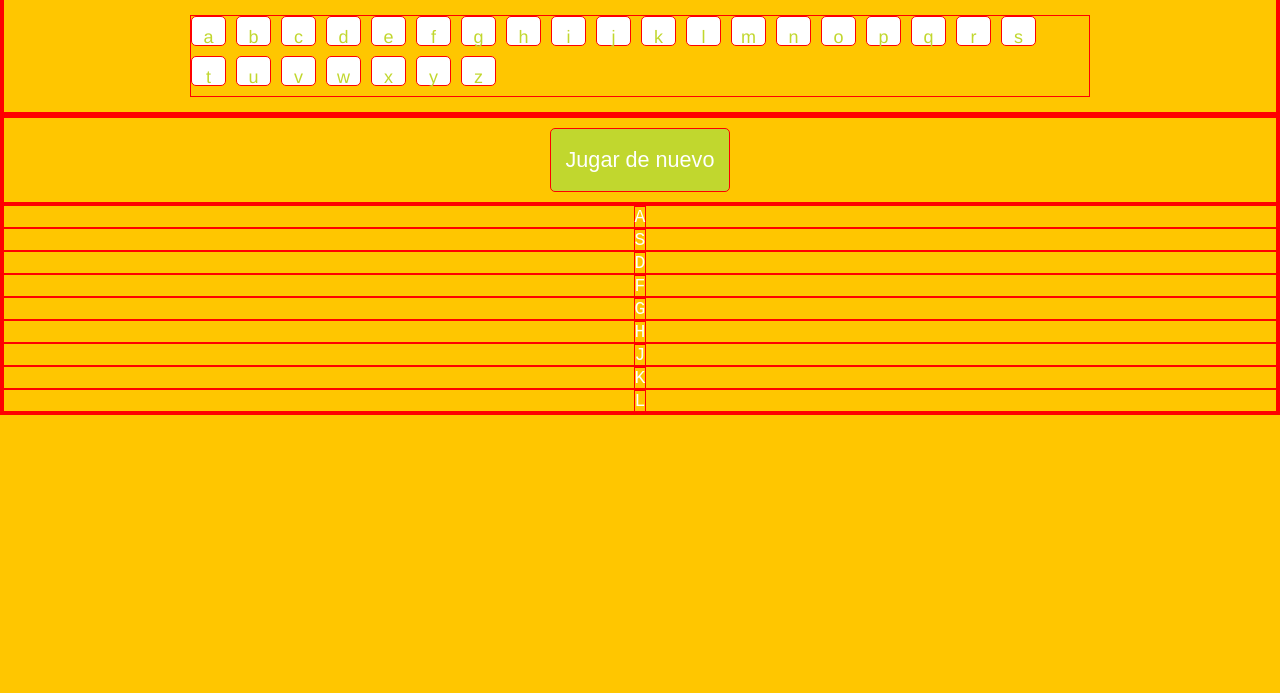
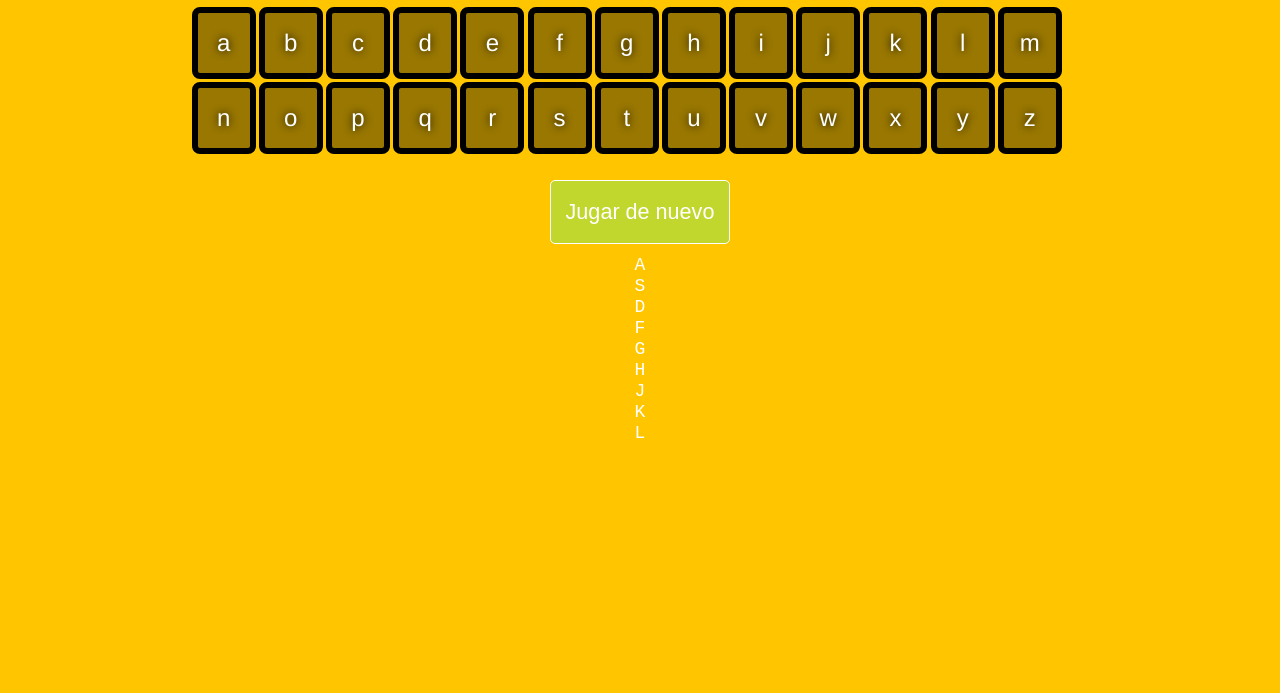
Before and after one commit to iukones/juego_ahorcado, a plain HTML site: page index.html in a window 1280 px wide. Shown: the part 107-800 px from the top of the page. Drawn offline with Linux system fonts and the light colour scheme.

Commit message:
se da estilo al teclado

```diff
--- a/assets/css/style.css
+++ b/assets/css/style.css
@@ -57,7 +57,7 @@ Author: Brad Frost
  */
 * {
   box-sizing: border-box;
-  border: 1px solid red !important;
+  /* border: 1px solid red !important; */
 }
 
 /**
@@ -149,7 +149,7 @@ p {
 }
 
 #abecedario li {
-  float: left;
+  /* float: left;
   margin: 0 10px 10px 0;
   list-style: none;
   width: 35px;
@@ -162,12 +162,31 @@ p {
   -webkit-border-radius: 5px;
   border-radius: 5px;
   -khtml-border-radius: 5px;
-  border: solid 1px #fff;
+  border: solid 1px #fff; */
+  float: left;
+  border: .4rem solid black;
+  border-radius: .5rem;
+  margin: .1rem;
+  /* margin: 0 10px 10px 0; */
+  font-size: 1.5rem;
+  padding: 1rem .5rem;
+  transition: all .07s ease;
+  width: 4rem;
+  text-align: center;
+  color: white;
+  background: rgba(0,0,0,0.4);
+  text-shadow: 0 0 0.5rem black;
 }
-#abecedario li:hover {
+.push {
+  transform: scale(1.1);
+  border-color: #ffc600;
+  box-shadow: 0 0 1rem #ffc600;
+}
+
+/* #abecedario li:hover {
   background: #c1d72e;
   border: solid 1px #fff;
-  color: #fff;
+  color: #fff; */
 }
 
 #my-word {
--- a/index.html
+++ b/index.html
@@ -19,8 +19,6 @@
      <div class="wrapper">
 
        <div id="buttons"></div>
-
-
 
        <div id="hold"></div>
 
@@ -68,6 +66,7 @@
                   <kbd>L</kbd>
                 </div>
               </div>
+              <audio data-key="76" src="assets/sounds/tink.wav"></audio>
 
 
 
```
Also changed, not shown: assets/js/scripts.js (+19 -0 lines), 1 other file.
